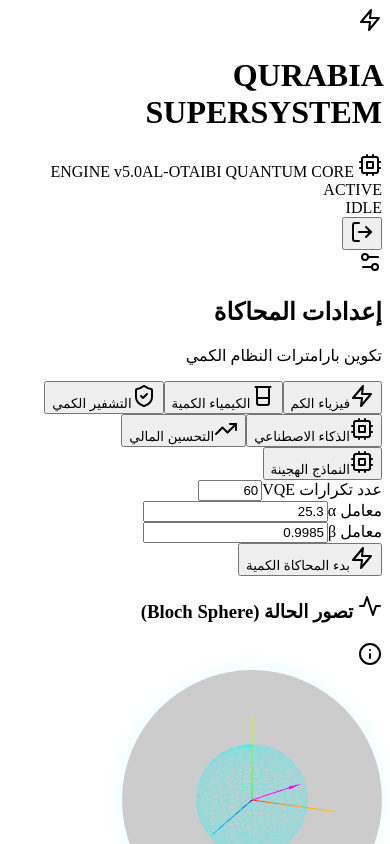
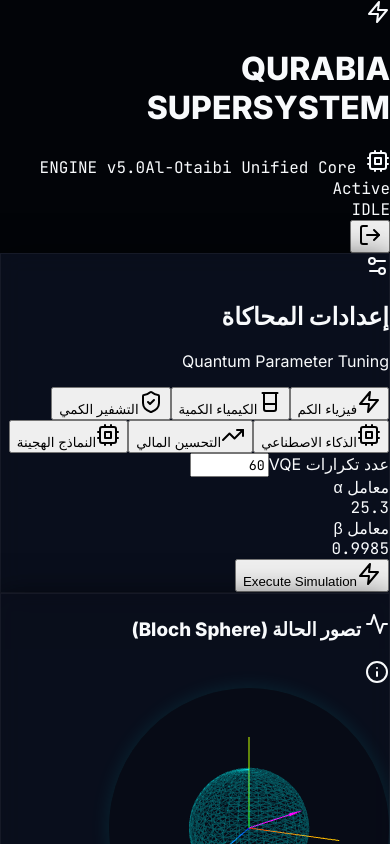
Before and after one commit to AZIIZALOYIBI/qurabia.com, a React (Vite) app in the folder frontend/: page / in a window 390 px wide. Both pictures are taken after a click on the button "الكيمياء الكمية". Shown: the top 844 px of the page. Built offline with nearby package versions, Linux system fonts and the light colour scheme.

Commit message:
High-Fidelity UI Implementation: Quantum Design System v1.0

```diff
--- a/frontend/src/components/DashboardV5.tsx
+++ b/frontend/src/components/DashboardV5.tsx
@@ -54,37 +54,37 @@ const DashboardV5: React.FC = () => {
   }, [simType, params, setStatus, updateProgress, setLastResult]);
 
   return (
-    <div className="min-h-screen bg-[#020408] text-slate-200 font-sans p-4 md:p-8">
+    <div className="min-h-screen bg-[var(--q-bg)] text-[var(--q-text-main)] font-sans p-4 md:p-8">
       {/* تأثيرات الخلفية */}
       <div className="fixed inset-0 overflow-hidden pointer-events-none">
-        <div className="absolute top-[-10%] left-[-10%] w-[40%] h-[40%] bg-cyan-500/10 blur-[120px] rounded-full" />
-        <div className="absolute bottom-[-10%] right-[-10%] w-[40%] h-[40%] bg-purple-500/10 blur-[120px] rounded-full" />
+        <div className="absolute top-[-10%] left-[-10%] w-[40%] h-[40%] bg-[var(--q-primary-glow)] blur-[120px] rounded-full" />
+        <div className="absolute bottom-[-10%] right-[-10%] w-[40%] h-[40%] bg-[var(--q-secondary-glow)] blur-[120px] rounded-full" />
       </div>
 
       {/* Header */}
       <header className="relative z-10 flex flex-col md:flex-row justify-between items-center mb-12 gap-6">
         <div className="flex items-center gap-4">
-          <div className="w-12 h-12 bg-gradient-to-br from-cyan-500 to-blue-600 rounded-xl flex items-center justify-center shadow-lg shadow-cyan-500/20">
-            <Zap className="w-7 h-7 text-white" />
+          <div className="w-14 h-14 bg-gradient-to-br from-[var(--q-primary)] to-blue-600 rounded-2xl flex items-center justify-center shadow-lg shadow-[var(--q-primary-glow)]">
+            <Zap className="w-8 h-8 text-white" />
           </div>
           <div>
-            <h1 className="text-2xl font-black tracking-tighter text-white">QURABIA <span className="text-cyan-400">SUPERSYSTEM</span></h1>
-            <div className="flex items-center gap-2 text-[10px] text-slate-500 font-mono">
+            <h1 className="text-3xl font-black tracking-tighter text-white">QURABIA <span className="text-[var(--q-primary)]">SUPERSYSTEM</span></h1>
+            <div className="flex items-center gap-2 text-[10px] text-[var(--q-text-muted)] font-mono">
               <span className="flex items-center gap-1"><Cpu className="w-3 h-3" /> ENGINE v5.0</span>
               <span className="w-1 h-1 bg-slate-700 rounded-full" />
-              <span className="text-cyan-500/80">AL-OTAIBI QUANTUM CORE ACTIVE</span>
+              <span className="text-[var(--q-primary)] opacity-80 uppercase tracking-widest">Al-Otaibi Unified Core Active</span>
             </div>
           </div>
         </div>
 
-        <div className="flex items-center gap-4 bg-slate-900/50 p-2 rounded-2xl border border-slate-800">
-          <div className="flex items-center gap-2 px-4 py-2 bg-cyan-500/10 rounded-xl border border-cyan-500/20">
-            <div className="w-2 h-2 bg-cyan-400 rounded-full animate-pulse" />
-            <span className="text-xs font-bold text-cyan-400 font-mono uppercase tracking-widest">{status}</span>
+        <div className="flex items-center gap-4 bg-[var(--q-surface)]/50 p-2 rounded-2xl border border-white/5 backdrop-blur-md">
+          <div className="flex items-center gap-2 px-5 py-2 bg-[var(--q-primary)]/10 rounded-xl border border-[var(--q-primary)]/20">
+            <div className="w-2 h-2 bg-[var(--q-primary)] rounded-full animate-pulse shadow-[0_0_10px_var(--q-primary)]" />
+            <span className="text-xs font-bold text-[var(--q-primary)] font-mono uppercase tracking-widest">{status}</span>
           </div>
           <button
             onClick={() => window.location.reload()}
-            className="p-2 hover:bg-slate-800 rounded-xl transition-colors text-slate-400 hover:text-white"
+            className="p-2.5 hover:bg-slate-800/50 rounded-xl transition-all text-slate-400 hover:text-white"
           >
             <LogOut className="w-5 h-5" />
           </button>
@@ -105,29 +105,29 @@ const DashboardV5: React.FC = () => {
             disabled={status !== 'IDLE' && status !== 'COMPLETED'}
           />
 
-          <div className="quantum-panel p-6 bg-slate-900/30 backdrop-blur-md border border-slate-800 rounded-2xl">
-            <div className="flex items-center justify-between mb-6">
-              <h3 className="text-sm font-bold text-slate-400 flex items-center gap-2 uppercase tracking-widest">
-                <Activity className="w-4 h-4" /> تصور الحالة (Bloch Sphere)
+          <div className="q-glass p-8 rounded-[2rem]">
+            <div className="flex items-center justify-between mb-8">
+              <h3 className="text-xs font-black text-slate-400 flex items-center gap-2 uppercase tracking-[0.2em]">
+                <Activity className="w-4 h-4 text-[var(--q-primary)]" /> تصور الحالة (Bloch Sphere)
               </h3>
               <Info className="w-4 h-4 text-slate-600" />
             </div>
-            <div className="flex justify-center py-4">
+            <div className="flex justify-center py-6">
               <InteractiveBlochSphere
                 theta={status === 'PROCESSING' ? Math.random() * Math.PI : 1.1}
                 phi={status === 'PROCESSING' ? Math.random() * Math.PI * 2 : 0.4}
-                size={260}
+                size={280}
               />
             </div>
-            <div className="mt-6 p-4 bg-slate-950/50 rounded-xl border border-slate-800/50">
-              <div className="grid grid-cols-2 gap-4 text-center">
+            <div className="mt-8 p-5 bg-[var(--q-bg)]/50 rounded-2xl border border-white/5">
+              <div className="grid grid-cols-2 gap-6 text-center">
                 <div>
-                  <div className="text-[10px] text-slate-500 uppercase mb-1">Qubit Fidelity</div>
-                  <div className="text-sm font-mono text-cyan-400">99.85%</div>
+                  <div className="text-[10px] text-slate-500 uppercase tracking-widest mb-2">Qubit Fidelity</div>
+                  <div className="text-lg font-mono font-bold text-[var(--q-primary)]">99.85%</div>
                 </div>
                 <div>
-                  <div className="text-[10px] text-slate-500 uppercase mb-1">Coherence Time</div>
-                  <div className="text-sm font-mono text-purple-400">2.5ms</div>
+                  <div className="text-[10px] text-slate-500 uppercase tracking-widest mb-2">Coherence Time</div>
+                  <div className="text-lg font-mono font-bold text-[var(--q-secondary)]">2.5ms</div>
                 </div>
               </div>
             </div>
@@ -136,23 +136,28 @@ const DashboardV5: React.FC = () => {
 
         {/* Right Column: Results & Analytics */}
         <div className="xl:col-span-8 space-y-8">
-          <ResultsDisplay
-            result={lastResult}
-            status={status}
-            progress={progress}
-          />
+          <div className="q-glass p-1 rounded-[2.5rem]">
+            <div className="p-1">
+              <ResultsDisplay
+                result={lastResult}
+                status={status}
+                progress={progress}
+              />
+            </div>
+          </div>
 
           {/* Quick Stats Grid */}
-          <div className="grid grid-cols-2 md:grid-cols-4 gap-4">
+          <div className="grid grid-cols-2 md:grid-cols-4 gap-6">
             {[
-              { label: 'QOPS', value: '31.2M', color: 'text-cyan-400' },
-              { label: 'Active Qubits', value: '50', color: 'text-purple-400' },
-              { label: 'Error Rate', value: '0.002%', color: 'text-green-400' },
-              { label: 'Quantum Volume', value: '2^50', color: 'text-blue-400' },
+              { label: 'QOPS', value: '31.2M', color: 'text-[var(--q-primary)]', icon: Zap },
+              { label: 'Active Qubits', value: '50', color: 'text-[var(--q-secondary)]', icon: Cpu },
+              { label: 'Error Rate', value: '0.002%', color: 'text-[var(--q-success)]', icon: Activity },
+              { label: 'Quantum Volume', value: '2^50', color: 'text-blue-400', icon: Info },
             ].map((stat, i) => (
-              <div key={i} className="bg-slate-900/40 border border-slate-800 p-4 rounded-2xl text-center">
-                <div className="text-[10px] text-slate-500 uppercase tracking-widest mb-1">{stat.label}</div>
-                <div className={`text-lg font-black font-mono ${stat.color}`}>{stat.value}</div>
+              <div key={i} className="q-glass p-6 rounded-2xl text-center group hover:-translate-y-1">
+                <stat.icon className={`w-4 h-4 mx-auto mb-3 opacity-40 ${stat.color}`} />
+                <div className="text-[10px] text-slate-500 uppercase tracking-[0.15em] mb-2">{stat.label}</div>
+                <div className={`text-xl font-black font-mono ${stat.color}`}>{stat.value}</div>
               </div>
             ))}
           </div>
@@ -160,13 +165,12 @@ const DashboardV5: React.FC = () => {
 
       </div>
 
-      {/* CSS Overrides */}
+      {/* Global CSS Inject */}
       <style>{`
         .custom-scrollbar::-webkit-scrollbar { width: 4px; }
-        .custom-scrollbar::-webkit-scrollbar-track { background: rgba(0,0,0,0.1); }
-        .custom-scrollbar::-webkit-scrollbar-thumb { background: rgba(34,211,238,0.2); border-radius: 10px; }
-        .quantum-panel { transition: transform 0.3s ease, border-color 0.3s ease; }
-        .quantum-panel:hover { border-color: rgba(34,211,238,0.4); }
+        .custom-scrollbar::-webkit-scrollbar-track { background: transparent; }
+        .custom-scrollbar::-webkit-scrollbar-thumb { background: var(--q-primary-glow); border-radius: 10px; }
+        .q-glass { transition: var(--q-transition); }
       `}</style>
     </div>
   );
--- a/frontend/src/components/ProblemConfig.tsx
+++ b/frontend/src/components/ProblemConfig.tsx
@@ -29,19 +29,19 @@ const ProblemConfig: React.FC<ProblemConfigProps> = ({
   ];
 
   return (
-    <div className="quantum-panel p-6 bg-slate-900/50 backdrop-blur-xl border border-cyan-500/20 rounded-2xl shadow-2xl">
-      <div className="flex items-center gap-3 mb-8">
-        <div className="p-3 bg-cyan-500/10 rounded-xl">
-          <Settings2 className="w-6 h-6 text-cyan-400" />
+    <div className="q-glass p-8 rounded-[2rem]">
+      <div className="flex items-center gap-4 mb-10">
+        <div className="p-3.5 bg-[var(--q-primary)]/10 rounded-2xl border border-[var(--q-primary)]/20 shadow-inner">
+          <Settings2 className="w-7 h-7 text-[var(--q-primary)]" />
         </div>
         <div>
-          <h2 className="text-xl font-bold text-slate-100">إعدادات المحاكاة</h2>
-          <p className="text-sm text-slate-400">تكوين بارامترات النظام الكمي</p>
+          <h2 className="text-xl font-black text-slate-100 tracking-tight">إعدادات المحاكاة</h2>
+          <p className="text-[10px] text-slate-500 uppercase tracking-widest font-bold">Quantum Parameter Tuning</p>
         </div>
       </div>
 
       {/* نوع المحاكاة */}
-      <div className="grid grid-cols-2 md:grid-cols-3 gap-4 mb-8">
+      <div className="grid grid-cols-2 gap-3 mb-10">
         {types.map((t) => {
           const Icon = t.icon;
           const isActive = type === t.value;
@@ -50,64 +50,56 @@ const ProblemConfig: React.FC<ProblemConfigProps> = ({
               key={t.value}
               onClick={() => onTypeChange(t.value)}
               disabled={disabled}
-              className={`flex flex-col items-center gap-3 p-4 rounded-xl transition-all duration-300 border ${
+              className={`flex flex-col items-center justify-center gap-3 p-5 rounded-2xl transition-all duration-500 border ${
                 isActive
-                  ? 'bg-cyan-500/20 border-cyan-400/50 text-cyan-400 shadow-[0_0_20px_rgba(34,211,238,0.2)]'
-                  : 'bg-slate-800/30 border-slate-700/50 text-slate-400 hover:border-cyan-500/30'
+                  ? 'bg-[var(--q-primary)]/20 border-[var(--q-primary)]/50 text-[var(--q-primary)] shadow-[0_0_30px_rgba(6,182,212,0.15)] scale-[1.02]'
+                  : 'bg-white/5 border-white/5 text-slate-500 hover:bg-white/10'
               }`}
             >
-              <Icon className={`w-6 h-6 ${isActive ? 'animate-pulse' : ''}`} />
-              <span className="text-xs font-bold">{t.label}</span>
+              <Icon className={`w-5 h-5 ${isActive ? 'animate-pulse' : ''}`} />
+              <span className="text-[10px] font-black uppercase tracking-wider">{t.label}</span>
             </button>
           );
         })}
       </div>
 
       {/* بارامترات متغيرة حسب النوع */}
-      <div className="space-y-6 mb-8">
+      <div className="space-y-8 mb-10">
         {type === 'PHYSICS' && (
-          <div className="space-y-4">
-            <label className="block text-sm font-medium text-slate-300">التردد المرجعي (ν)</label>
+          <div className="space-y-5">
+            <div className="flex justify-between items-end">
+              <label className="text-xs font-black text-slate-400 uppercase tracking-widest">التردد المرجعي (ν)</label>
+              <span className="text-xs font-mono text-[var(--q-primary)] font-bold">{params.frequency.toExponential(2)} Hz</span>
+            </div>
             <input
               type="range" min="1e13" max="8e14" step="1e13"
               value={params.frequency}
               onChange={(e) => onChange({ ...params, frequency: parseFloat(e.target.value) })}
-              className="w-full h-2 bg-slate-800 rounded-lg appearance-none cursor-pointer accent-cyan-400"
+              className="w-full h-1.5 bg-white/10 rounded-full appearance-none cursor-pointer accent-[var(--q-primary)]"
             />
-            <div className="flex justify-between text-xs text-cyan-500/60 font-mono">
-              <span>1.0e13 Hz</span>
-              <span className="text-cyan-400">{params.frequency.toExponential(2)} Hz</span>
-              <span>8.0e14 Hz</span>
-            </div>
           </div>
         )}
 
         {type === 'CHEMISTRY' && (
           <div className="space-y-4">
-            <label className="block text-sm font-medium text-slate-300">عدد تكرارات VQE</label>
+            <label className="text-xs font-black text-slate-400 uppercase tracking-widest">عدد تكرارات VQE</label>
             <input
               type="number" min="10" max="200"
               value={params.iterations || 60}
               onChange={(e) => onChange({ ...params, iterations: parseInt(e.target.value) })}
-              className="w-full p-3 bg-slate-800/50 border border-slate-700 rounded-xl text-cyan-400 font-mono focus:border-cyan-500/50 outline-none"
+              className="w-full p-4 bg-white/5 border border-white/5 rounded-2xl text-[var(--q-primary)] font-mono font-bold focus:border-[var(--q-primary)]/30 outline-none transition-all"
             />
           </div>
         )}
 
         <div className="grid grid-cols-2 gap-4">
-          <div className="space-y-2">
-            <label className="block text-xs text-slate-400">معامل α</label>
-            <input
-              type="number" step="0.1" value={25.3} readOnly
-              className="w-full p-3 bg-slate-800/20 border border-slate-800 rounded-xl text-slate-500 font-mono cursor-not-allowed"
-            />
+          <div className="space-y-3">
+            <label className="text-[10px] font-black text-slate-500 uppercase tracking-widest">معامل α</label>
+            <div className="p-4 bg-white/5 border border-white/5 rounded-2xl text-slate-400 font-mono text-sm font-bold">25.3</div>
           </div>
-          <div className="space-y-2">
-            <label className="block text-xs text-slate-400">معامل β</label>
-            <input
-              type="number" step="0.0001" value={0.9985} readOnly
-              className="w-full p-3 bg-slate-800/20 border border-slate-800 rounded-xl text-slate-500 font-mono cursor-not-allowed"
-            />
+          <div className="space-y-3">
+            <label className="text-[10px] font-black text-slate-500 uppercase tracking-widest">معامل β</label>
+            <div className="p-4 bg-white/5 border border-white/5 rounded-2xl text-slate-400 font-mono text-sm font-bold">0.9985</div>
           </div>
         </div>
       </div>
@@ -115,17 +107,17 @@ const ProblemConfig: React.FC<ProblemConfigProps> = ({
       <button
         onClick={onRun}
         disabled={disabled}
-        className="w-full py-4 bg-gradient-to-r from-cyan-600 to-blue-600 hover:from-cyan-500 hover:to-blue-500 disabled:from-slate-700 disabled:to-slate-800 text-white font-bold rounded-xl transition-all duration-300 shadow-lg shadow-cyan-900/20 flex items-center justify-center gap-2 group"
+        className="w-full py-5 bg-gradient-to-r from-[var(--q-primary)] to-blue-600 hover:scale-[1.02] active:scale-[0.98] disabled:opacity-50 disabled:grayscale disabled:scale-100 text-white font-black uppercase tracking-[0.2em] text-xs rounded-2xl transition-all duration-500 shadow-xl shadow-[var(--q-primary-glow)] flex items-center justify-center gap-3 group"
       >
         {disabled ? (
           <>
-            <span className="w-5 h-5 border-2 border-white/30 border-t-white rounded-full animate-spin" />
-            <span>جارٍ المعالجة...</span>
+            <span className="w-4 h-4 border-2 border-white/30 border-t-white rounded-full animate-spin" />
+            <span>Processing Engine...</span>
           </>
         ) : (
           <>
-            <Zap className="w-5 h-5 group-hover:scale-125 transition-transform" />
-            <span>بدء المحاكاة الكمية</span>
+            <Zap className="w-4 h-4 group-hover:scale-125 transition-transform" />
+            <span>Execute Simulation</span>
           </>
         )}
       </button>
--- a/frontend/src/main.tsx
+++ b/frontend/src/main.tsx
@@ -1,6 +1,7 @@
 import React from 'react';
 import ReactDOM from 'react-dom/client';
 import App from './App';
+import './styles/DesignSystem.css';
 
 ReactDOM.createRoot(document.getElementById('root')!).render(
   <React.StrictMode>
--- /dev/null
+++ b/frontend/src/styles/DesignSystem.css
@@ -0,0 +1,147 @@
+/*
+ * ============================================================
+ * Quantum Design System v1.0 - QURABIA
+ * نظام التصميم المتكامل للنواة الكمية
+ * ============================================================
+ */
+
+@import url('https://fonts.googleapis.com/css2?family=Inter:wght@400;600;800;900&family=JetBrains+Mono:wght@400;700&display=swap');
+
+:root {
+  /* --- Palette (الألوان الأساسية) --- */
+  --q-bg: #020408;
+  --q-surface: #0f172a;
+  --q-surface-light: #1e293b;
+
+  --q-primary: #06b6d4;        /* Cyan - Quantum Energy */
+  --q-primary-glow: rgba(6, 182, 212, 0.3);
+
+  --q-secondary: #a855f7;      /* Purple - Entanglement */
+  --q-secondary-glow: rgba(168, 85, 247, 0.3);
+
+  --q-accent: #f59e0b;         /* Gold - Calibration */
+  --q-success: #22c55e;        /* Green - Completed */
+  --q-error: #ef4444;          /* Red - Singularity/Violation */
+
+  --q-text-main: #f8fafc;
+  --q-text-muted: #94a3b8;
+  --q-text-dark: #64748b;
+
+  /* --- Spacing (المسافات) --- */
+  --q-space-xs: 4px;
+  --q-space-sm: 8px;
+  --q-space-md: 16px;
+  --q-space-lg: 24px;
+  --q-space-xl: 40px;
+
+  /* --- Radius (الزوايا) --- */
+  --q-radius-sm: 8px;
+  --q-radius-md: 12px;
+  --q-radius-lg: 20px;
+  --q-radius-full: 9999px;
+
+  /* --- Transitions (الحركات) --- */
+  --q-transition: all 0.3s cubic-bezier(0.4, 0, 0.2, 1);
+}
+
+/* --- Base Styles --- */
+body {
+  margin: 0;
+  padding: 0;
+  background-color: var(--q-bg);
+  color: var(--q-text-main);
+  font-family: 'Inter', sans-serif;
+  -webkit-font-smoothing: antialiased;
+  overflow-x: hidden;
+}
+
+.font-mono { font-family: 'JetBrains Mono', monospace; }
+
+/* --- Component: Glass Panel --- */
+.q-glass {
+  background: rgba(15, 23, 42, 0.6);
+  backdrop-filter: blur(12px);
+  -webkit-backdrop-filter: blur(12px);
+  border: 1px solid rgba(255, 255, 255, 0.05);
+  box-shadow: 0 8px 32px 0 rgba(0, 0, 0, 0.8);
+  transition: var(--q-transition);
+}
+
+.q-glass:hover {
+  border-color: rgba(6, 182, 212, 0.2);
+  box-shadow: 0 8px 32px 0 rgba(6, 182, 212, 0.1);
+}
+
+/* --- Component: Buttons --- */
+.q-btn {
+  display: inline-flex;
+  align-items: center;
+  justify-content: center;
+  gap: 8px;
+  padding: 12px 24px;
+  border-radius: var(--q-radius-md);
+  font-weight: 700;
+  cursor: pointer;
+  transition: var(--q-transition);
+  border: 1px solid transparent;
+  outline: none;
+  font-family: inherit;
+}
+
+.q-btn-primary {
+  background: linear-gradient(135deg, var(--q-primary), #0891b2);
+  color: white;
+  box-shadow: 0 4px 15px var(--q-primary-glow);
+}
+
+.q-btn-primary:hover:not(:disabled) {
+  transform: translateY(-2px);
+  box-shadow: 0 6px 20px rgba(6, 182, 212, 0.4);
+}
+
+.q-btn-primary:active { transform: translateY(0); }
+
+.q-btn-ghost {
+  background: transparent;
+  color: var(--q-text-muted);
+  border-color: var(--q-surface-light);
+}
+
+.q-btn-ghost:hover {
+  background: var(--q-surface-light);
+  color: white;
+}
+
+/* --- Component: Inputs --- */
+.q-input {
+  background: rgba(2, 4, 8, 0.5);
+  border: 1px solid var(--q-surface-light);
+  border-radius: var(--q-radius-md);
+  padding: 12px 16px;
+  color: var(--q-text-main);
+  transition: var(--q-transition);
+}
+
+.q-input:focus {
+  border-color: var(--q-primary);
+  box-shadow: 0 0 0 2px var(--q-primary-glow);
+  outline: none;
+}
+
+/* --- Animations --- */
+@keyframes q-pulse {
+  0% { box-shadow: 0 0 0 0 rgba(6, 182, 212, 0.4); }
+  70% { box-shadow: 0 0 0 10px rgba(6, 182, 212, 0); }
+  100% { box-shadow: 0 0 0 0 rgba(6, 182, 212, 0); }
+}
+
+.animate-q-pulse {
+  animation: q-pulse 2s infinite;
+}
+
+/* --- Utilities --- */
+.text-gradient-cyan {
+  background: linear-gradient(to right, #22d3ee, #06b6d4);
+  -webkit-background-clip: text;
+  -webkit-text-fill-color: transparent;
+}
```
Also changed, not shown: frontend/src/components/ResultsDisplay.tsx (+69 -60 lines).
